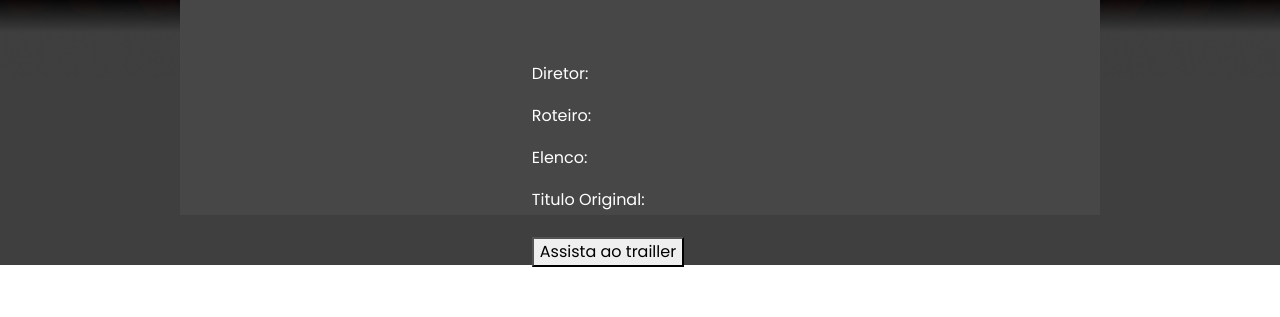
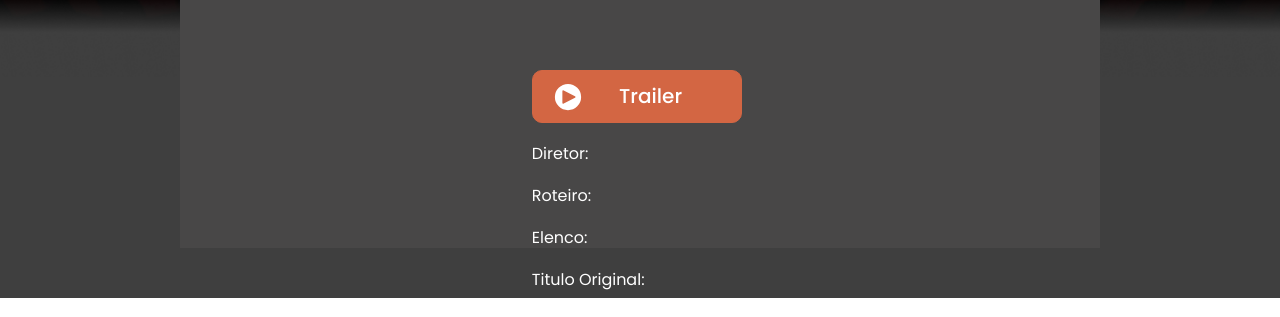
Before and after one commit to Paulo-DevTallos/front-user-tallos-flix, a Vue app: page /home/movie in a window 1280 px wide. Shown: the part 339-656 px from the top of the page. Built offline with nearby package versions, Linux system fonts and the light colour scheme.

Commit message:
parametrizando botao de trailer e criando estilos

```diff
--- a/src/assets/sass/main.scss
+++ b/src/assets/sass/main.scss
@@ -14,6 +14,7 @@
 @import './partials/Components/trailler-modal';
 @import './partials/Components/comments';
 @import './partials/Components/error-robot';
+@import './partials/Components/button';
 
 @import './login.scss';
 @import './home_view.scss';
--- /dev/null
+++ b/src/assets/sass/partials/Components/_button.scss
@@ -0,0 +1,21 @@
+//trailer btn
+.btn-trailer-container {
+  margin-bottom: 10px;
+
+  .trailer-btn {
+    background-color: $primary-color-beige-one;
+    border: 1px solid $primary-color-beige-one;
+    border-radius: 10px;
+    padding: 10px 0 10px 20px;
+    width: 210px;
+    color: #fff;
+    font-size: 20px;
+    font-weight: 500;
+    text-align: start;
+
+    svg {
+      font-size: 30px;
+      margin-right: 31px;
+    }
+  }
+}
--- a/src/components/Cards/CardMovie.vue
+++ b/src/components/Cards/CardMovie.vue
@@ -28,6 +28,12 @@
           <p id="tag-favorite">Salvar na minha lista</p>
         </div>
       </header>
+      <div class="btn-trailer-container">
+        <button class="trailer-btn" @click="$emit('traillerModal')">
+          <Icon icon="carbon:play-filled" />
+          Trailer
+        </button>
+      </div>
       <div class="card-technics">
         <ul>
           <li>
@@ -64,7 +70,6 @@
               </span>
             </span>
           </li>
-          <!--verificar se é uma li -->
           <li>
             Elenco:
             <span
@@ -86,9 +91,6 @@
           </li>
         </ul>
       </div>
-      <div>
-        <button @click="$emit('traillerModal')">Assista ao trailler</button>
-      </div>
     </div>
   </div>
 </template>
```
